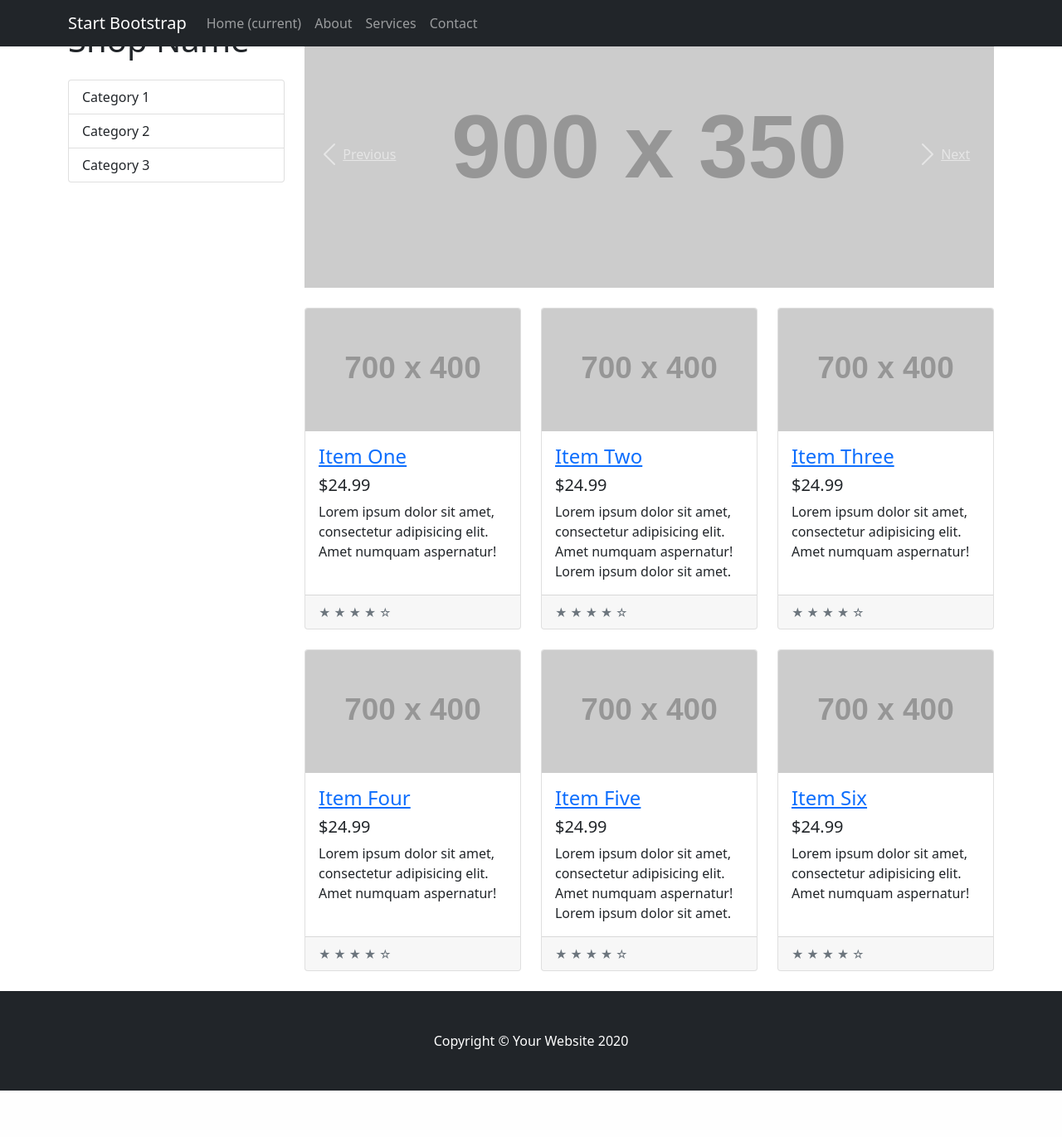
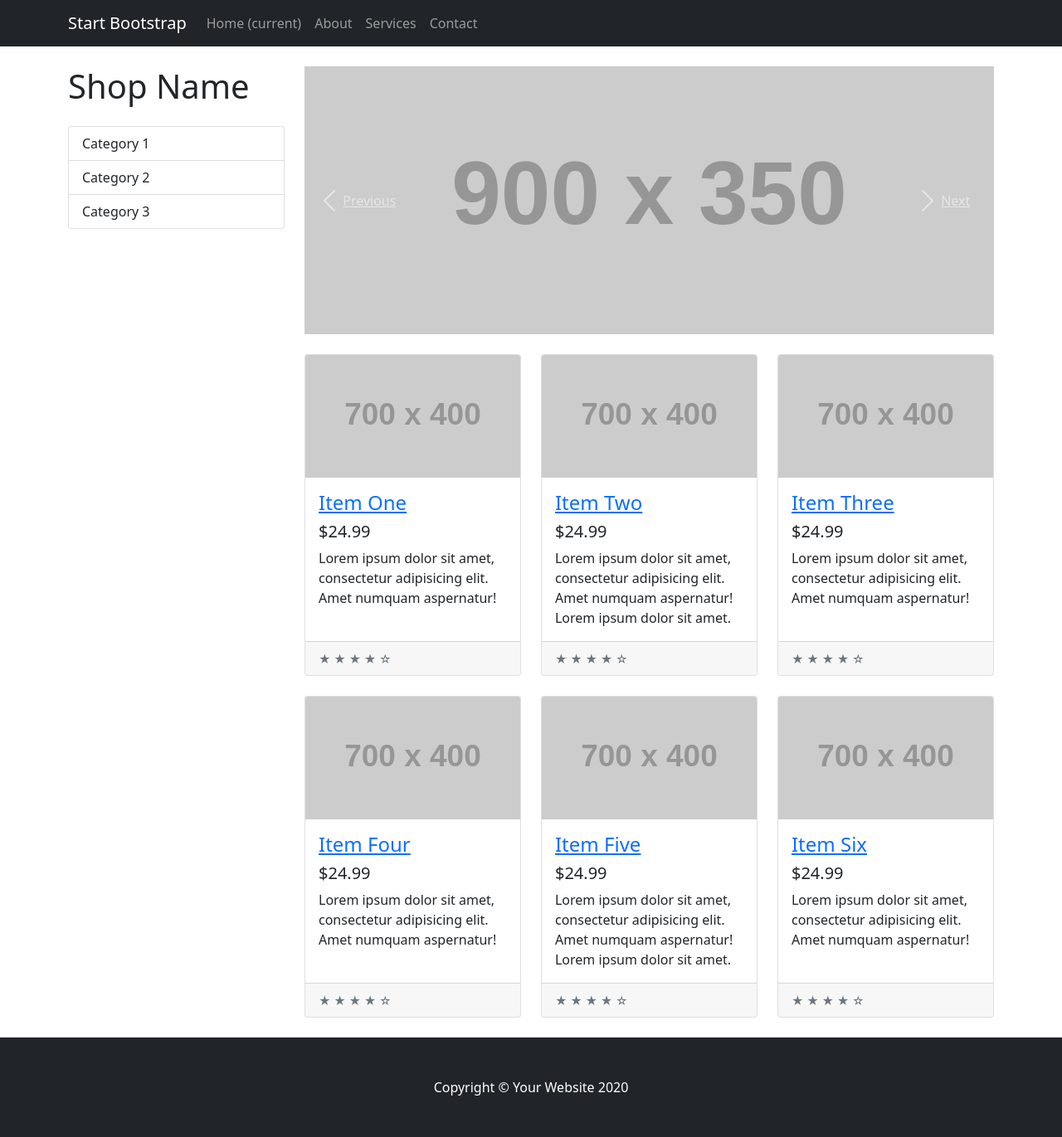
Before and after one commit to Dmytrenko-Roman/car-sales-website, a Django app: template django/carsales/mainapp/templates/base.html in a window 1280 px wide. Shown: the whole page at 83% size. Before the commit the page ends 1315 px from the top, so only its background shows below. Run offline with Django 3.2, Linux system fonts and the light colour scheme; the template is opened without the code that fills it, so the values that code supplies are empty; grey boxes labelled with a size stand in for pictures from a placeholder-image service; some libraries are stand-ins or nearby versions.

Commit message:
➕ Added padding-top into style ➕

```diff
--- a/django/carsales/mainapp/templates/base.html
+++ b/django/carsales/mainapp/templates/base.html
@@ -17,6 +17,12 @@
   <link href="css/shop-homepage.css" rel="stylesheet">
 
 </head>
+
+<style>
+  body {
+    padding-top: 56px;
+  }
+</style>
 
 <body>
 
```
